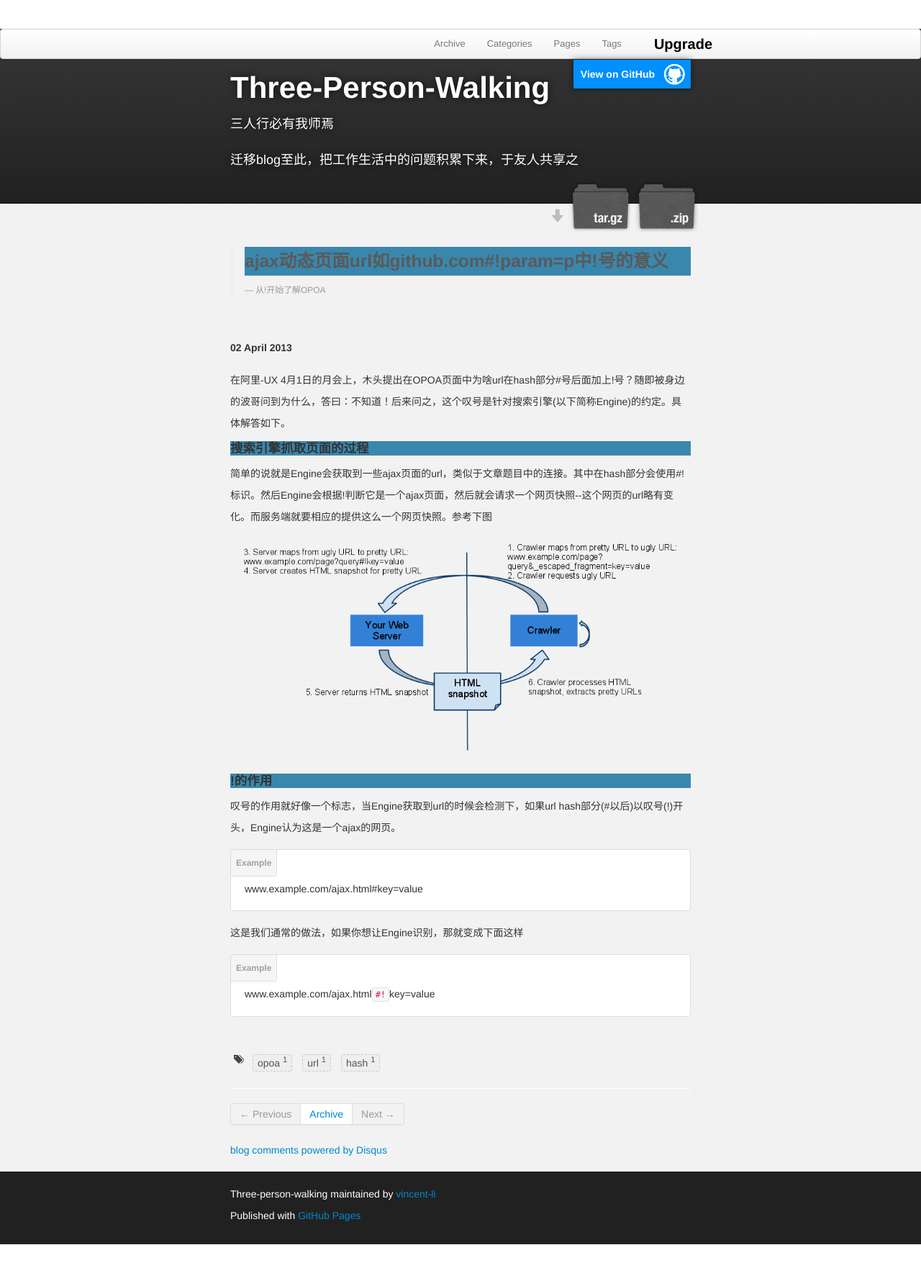
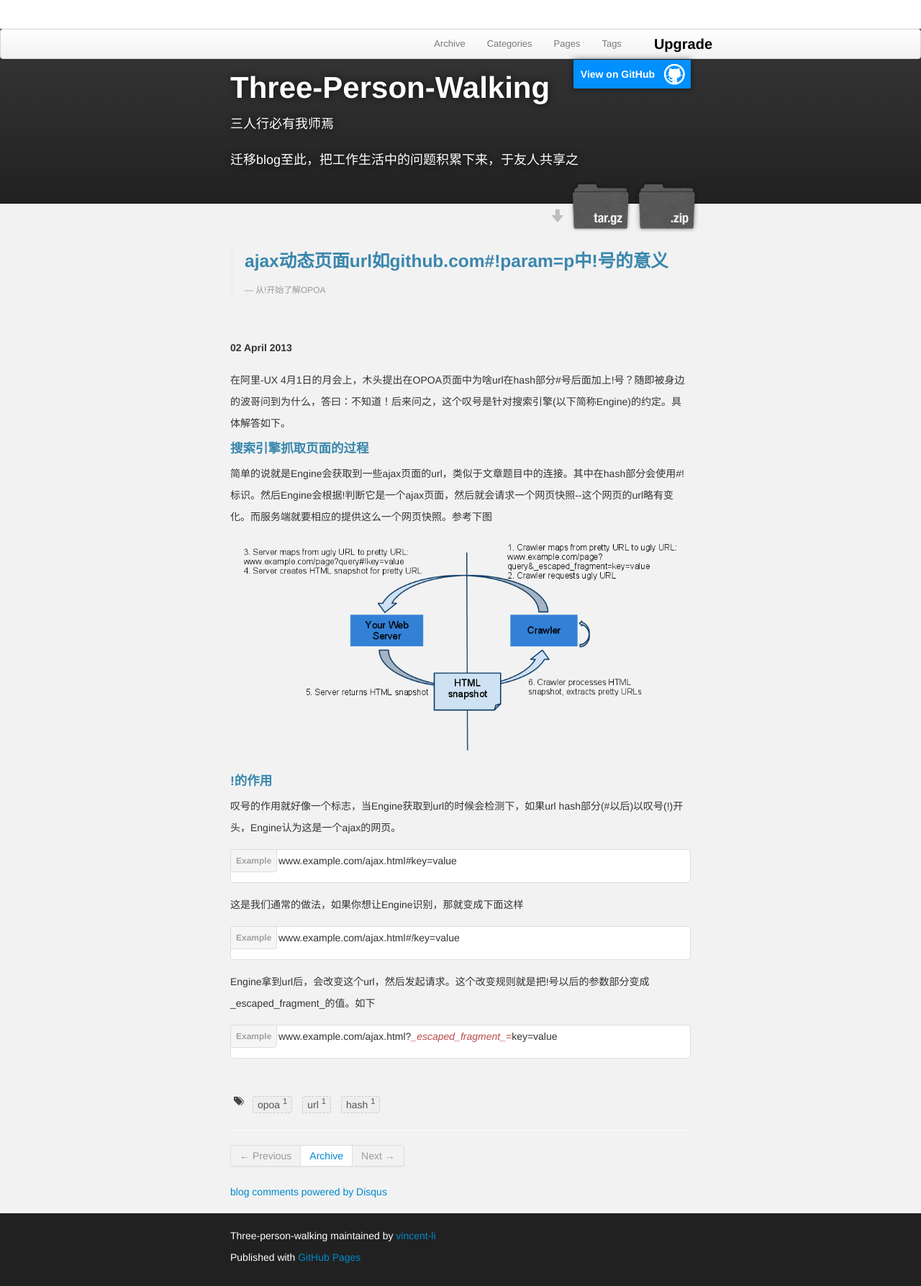
Before and after one commit to vincent-li/three-person-walking, a Jekyll site: the page built from _posts/2013-04-2-why-ajax-page-url-hash-with-exclamation.html, in a window 1280 px wide. Shown: the whole page at 72% size. Built offline with Jekyll 4.4.1, drawn with Linux system fonts in a browser that asks for light colours; comment, search, counter and statistics services are not loaded; before the commit the page ends 1729 px from its top, so only the background shows below that.

Commit message:
完美一下

```diff
--- a/_includes/themes/twitter/post.html
+++ b/_includes/themes/twitter/post.html
@@ -1,6 +1,6 @@
 <div class="page-header">
     <blockquote>
-        <h3 class="label-info">{{ page.title }}</h3>
+        <h3 class="text-info">{{ page.title }}</h3>
         <small>{{ page.subtitle }}</small>
     </blockquote>
 </div>
--- a/_posts/2013-04-2-why-ajax-page-url-hash-with-exclamation.html
+++ b/_posts/2013-04-2-why-ajax-page-url-hash-with-exclamation.html
@@ -8,17 +8,21 @@ tags : [opoa,url,hash]
 
 <p>在阿里-UX 4月1日的月会上，木头提出在OPOA页面中为啥url在hash部分#号后面加上!号？随即被身边的波哥问到为什么，答曰：不知道！后来问之，这个叹号是针对搜索引擎(以下简称Engine)的约定。具体解答如下。</p>
 
-<h4 class="label-info">搜索引擎抓取页面的过程</h4>
+<h4 class="text-info">搜索引擎抓取页面的过程</h4>
 <p>简单的说就是Engine会获取到一些ajax页面的url，类似于文章题目中的连接。其中在hash部分会使用#!标识。然后Engine会根据!判断它是一个ajax页面，然后就会请求一个网页快照--这个网页的url略有变化。而服务端就要相应的提供这么一个网页快照。参考下图</p>
 
 <img src="{{site.url}}/images/demos/2013-4-2/crawlerserver2.png">
 
-<h4 class="label-info">!的作用</h4>
+<h4 class="text-info">!的作用</h4>
 <p>叹号的作用就好像一个标志，当Engine获取到url的时候会检测下，如果url hash部分(#以后)以叹号(!)开头，Engine认为这是一个ajax的网页。</p>
-<form class="bs-docs-example" style="padding-bottom: 15px;">
-   <p>www.example.com/ajax.html#key=value</p>
+<form class="bs-docs-example" style="padding:0 0 15px 66px;">
+   <p>www.example.com/ajax.html<em>#</em>key=value</p>
 </form>
 <p>这是我们通常的做法，如果你想让Engine识别，那就变成下面这样</p>
-<form class="bs-docs-example" style="padding-bottom: 15px;">
-   <p>www.example.com/ajax.html<code>#!</code>key=value</p>
+<form class="bs-docs-example" style="padding:0 0 15px 66px;">
+   <p>www.example.com/ajax.html<em>#!</em>key=value</p>
 </form>
+<p>Engine拿到url后，会改变这个url，然后发起请求。这个改变规则就是把!号以后的参数部分变成_escaped_fragment_的值。如下</p>
+<form class="bs-docs-example" style="padding:0 0 15px 66px;">
+   <p>www.example.com/ajax.html?<em class="text-error">_escaped_fragment_=</em>key=value</p>
+</form>
--- a/css/docs.css
+++ b/css/docs.css
@@ -659,7 +659,7 @@ h2 + .row {
   position: absolute;
   top: -1px;
   left: -1px;
-  padding: 3px 7px;
+  padding: 0px 7px;
   font-size: 12px;
   font-weight: bold;
   background-color: #f5f5f5;
```
